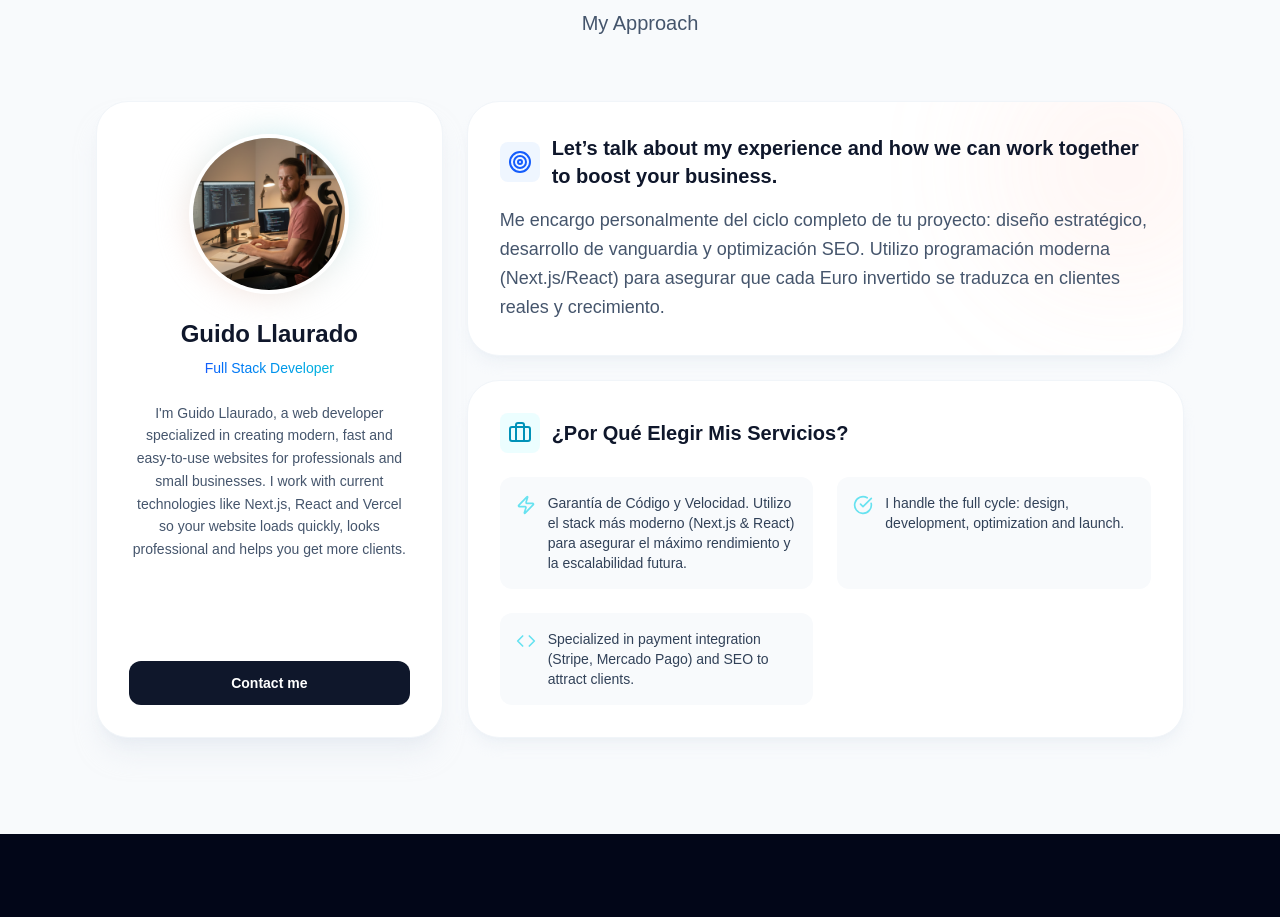
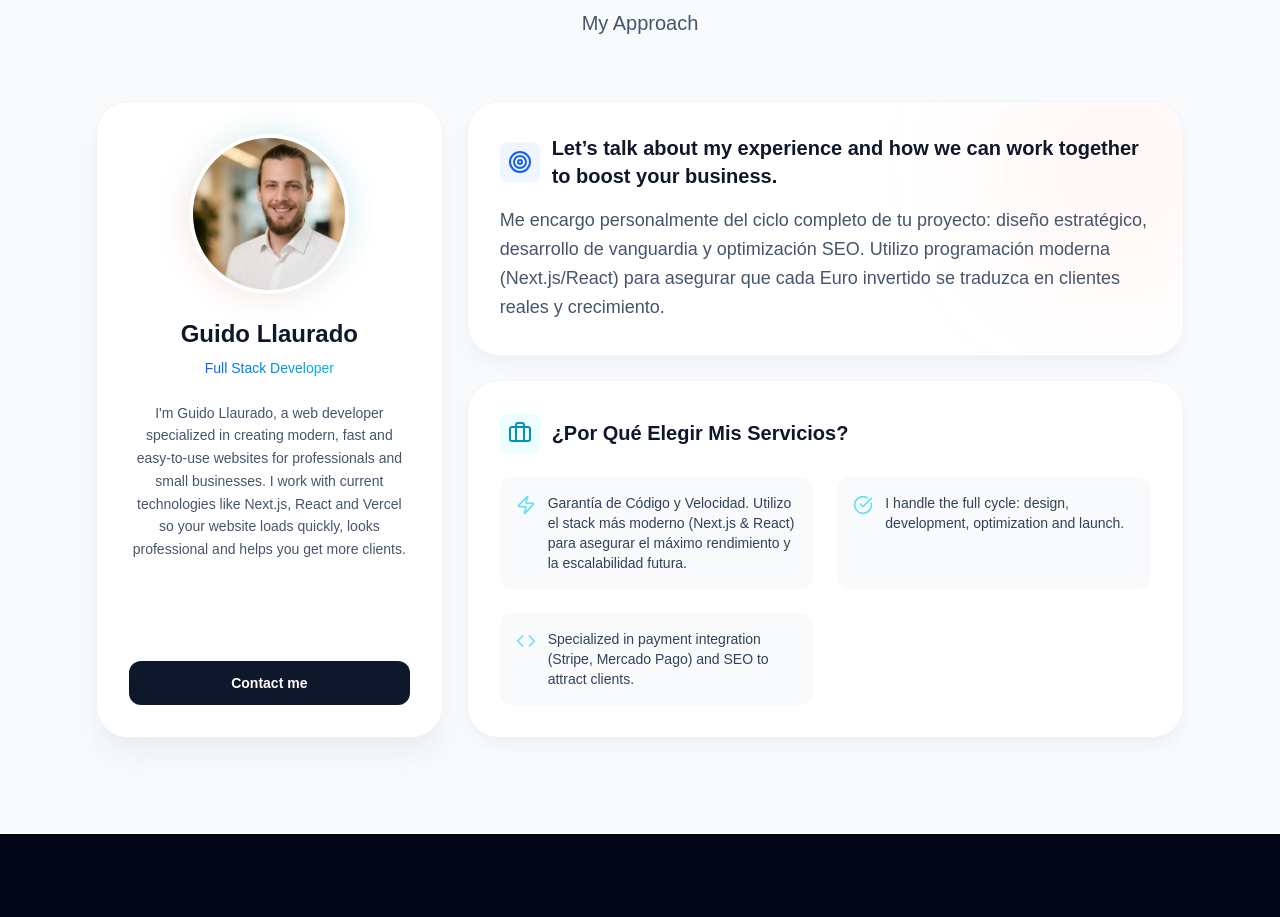
Before and after one commit to Guidoll2/guidollauradonew, a Next.js app: page / in a window 1280 px wide. Shown: the part 6340-7257 px from the top of the page. Built offline with nearby package versions, Linux system fonts and the light colour scheme.

Commit message:
New profile pic

```diff
--- a/components/AboutMe.tsx
+++ b/components/AboutMe.tsx
@@ -59,7 +59,7 @@ export default function AboutMeSection() {
                 isLightMode ? 'border-white' : 'border-slate-700'
               }`}>
                 <Image
-                  src="/oficina.png"
+                  src="/profilepro.png"
                   alt="Guido Llaurado"
                   fill
                   className="object-cover"
```
Also changed, not shown: public/profilepro.png (added).
